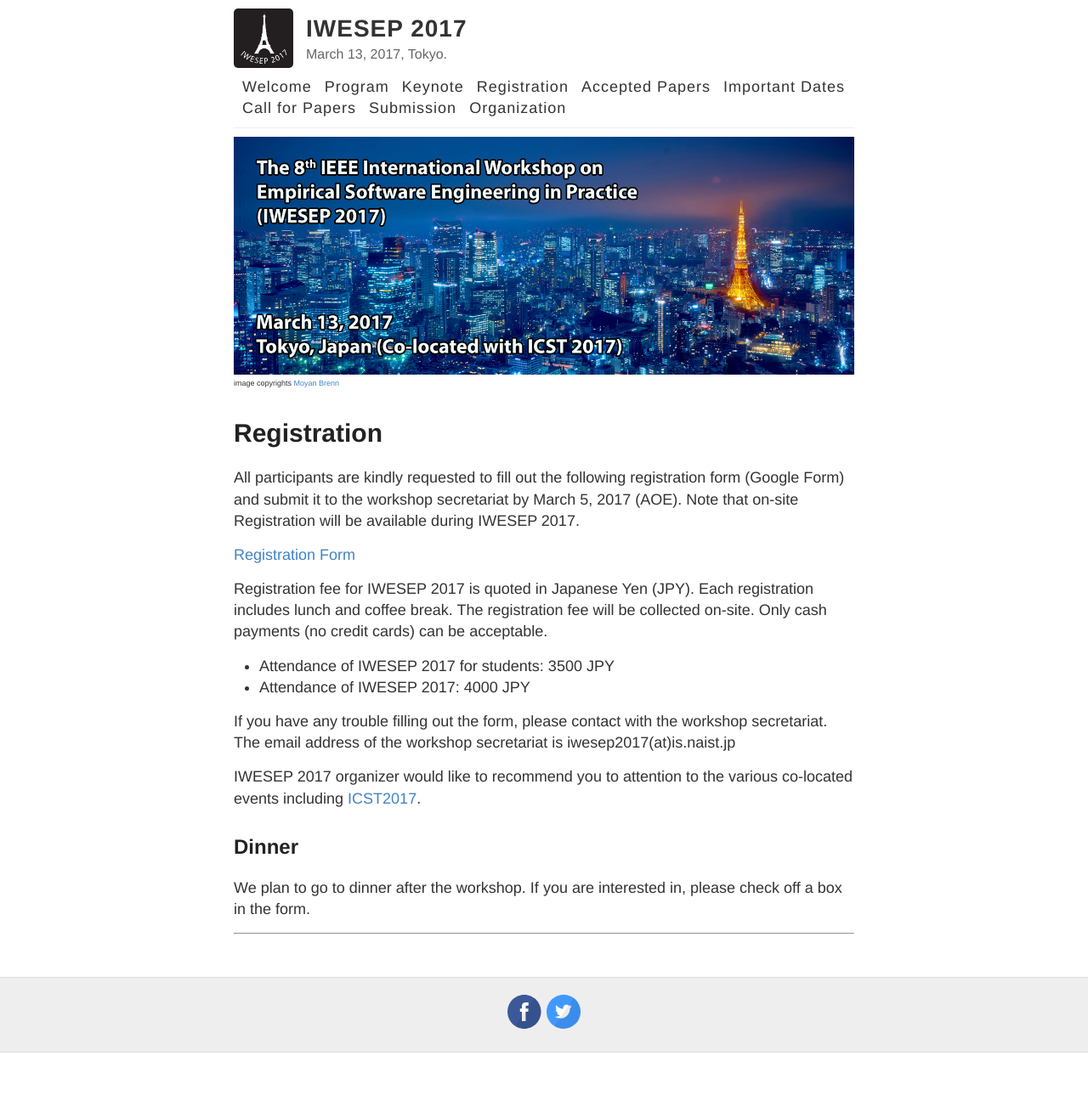
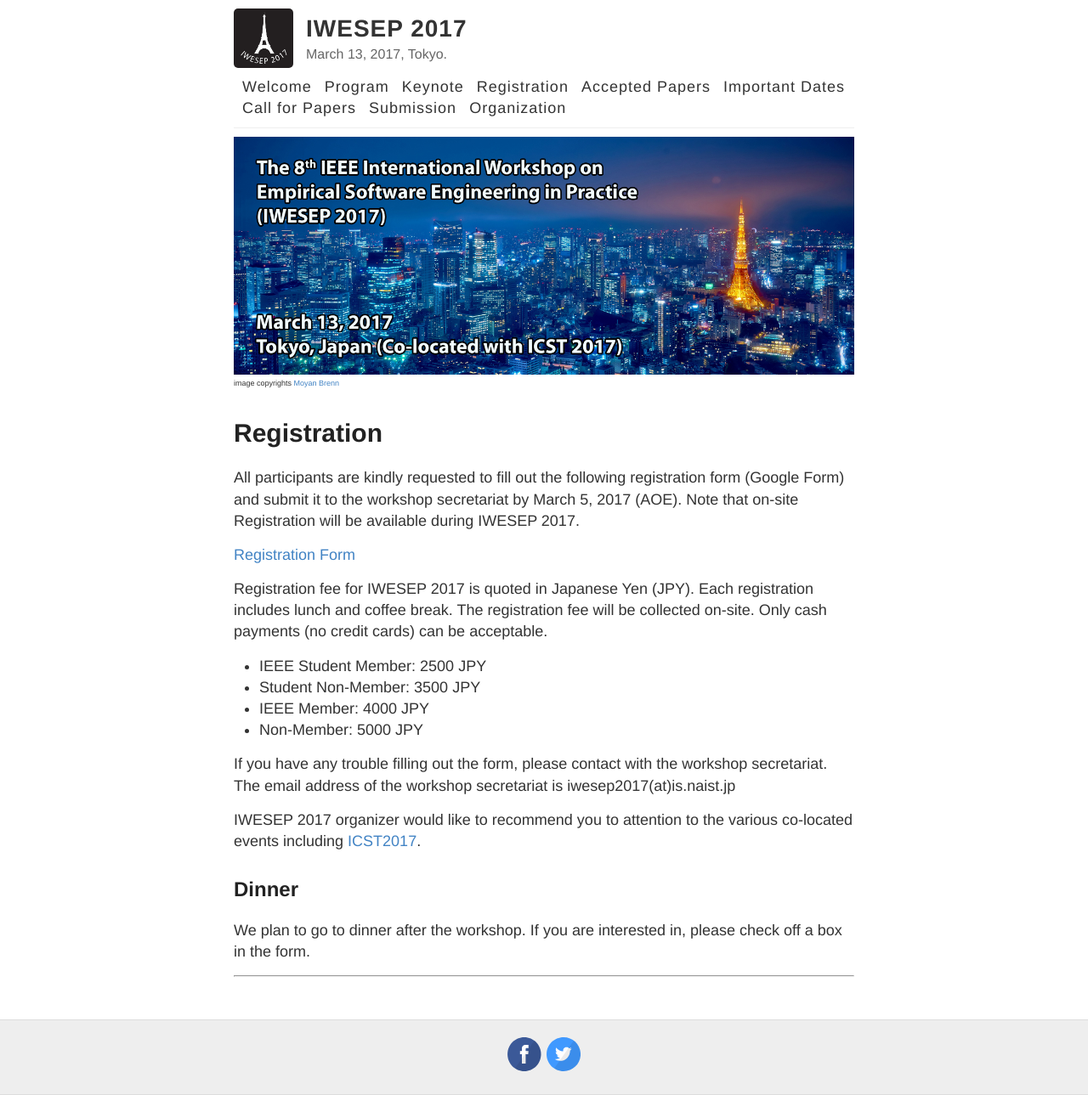
Before and after one commit to iwesep2017/iwesep2017.github.io, a Jekyll site: the page built from registration.md, in a window 1280 px wide. Shown: the whole page at 85% size. Built offline with Jekyll 4.4.1, drawn with Linux system fonts in a browser that asks for light colours; before the commit the page ends 1239 px from its top, so only the background shows below that.

Commit message:
update registration fee

```diff
--- a/registration.md
+++ b/registration.md
@@ -11,8 +11,10 @@ All participants are kindly requested to fill out the following registration for
 Registration fee for IWESEP 2017 is quoted in Japanese Yen (JPY). Each registration includes lunch and coffee break.
 The registration fee will be collected on-site. Only cash payments (no credit cards) can be acceptable.
 
-* Attendance of IWESEP 2017 for students: 3500 JPY
-* Attendance of IWESEP 2017: 4000 JPY
+* IEEE Student Member: 2500 JPY
+* Student Non-Member: 3500 JPY
+* IEEE Member: 4000 JPY
+* Non-Member: 5000 JPY
 
 If you have any trouble filling out the form, please contact with the workshop secretariat. The email address of the workshop secretariat is iwesep2017(at)is.naist.jp
 
```
